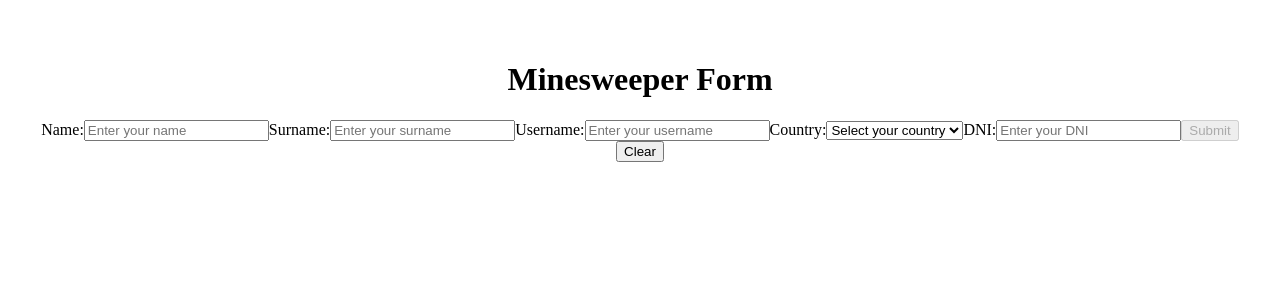
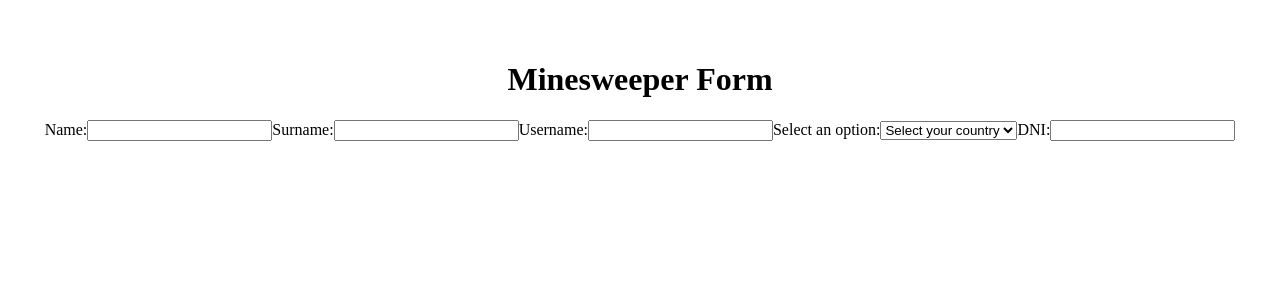
Before and after one commit to plum-bee/Forms, a React (Vite) app: page / in a window 1280 px wide. Shown: the top 300 px of the page. Built offline with nearby package versions, Linux system fonts and the light colour scheme.

Commit message:
WIP structure refactoring

```diff
--- a/src/App.css
+++ b/src/App.css
@@ -4,3 +4,10 @@
   padding: 2rem;
   text-align: center;
 }
+
+.valid {
+  border-color: green;
+}
+.invalid {
+  border-color: red;
+}
--- a/src/components/Form.jsx
+++ b/src/components/Form.jsx
@@ -11,83 +11,90 @@ import SelectField from './SelectField.jsx'
 import FormButton from './FormButton.jsx'
 
 function Form () {
-  const [name, setName] = useState()
-  const [surname, setSurname] = useState()
-  const [username, setUsername] = useState()
-  const [country, setCountry] = useState()
-  const [DNI, setDNI] = useState()
+  const [formData, setFormData] = useState({
+    name: '',
+    surname: '',
+    username: '',
+    country: '',
+    dni: ''
+  })
 
-  const availableCountries = ['Spain', 'Argentina']
+  const [selectedCountry, setSelectedCountry] = useState('placeholder')
+
+  const handleChange = event => {
+    const { field, value } = event.target
+    setFormData(prevFormData => ({ ...prevFormData, [field]: value }))
+  }
+
+  const handleDropdownChange = event => {
+    setSelectedCountry(event.target.value)
+  }
 
   const clearForm = () => {
-    setName('')
-    setSurname('')
-    setUsername('')
-    setCountry('')
-    setDNI('')
+    setFormData({
+      name: '',
+      surname: '',
+      username: '',
+      country: '',
+      dni: ''
+    })
   }
 
   return (
     <form>
       <h1 data-testid='formtitle'>Minesweeper Form</h1>
 
-      <TextField
-        label='Name'
-        value={name}
-        placeholder='Enter your name'
-        onChange={setName}
-        validator={isUppercase}
-        testid='name'
+      <label htmlFor='name'>Name:</label>
+      <input
+        type='text'
+        id='name'
+        name='name'
+        value={formData.name}
+        onChange={handleChange}
+        data-testid='name'
       />
 
-      <TextField
-        label='Surname'
-        value={surname}
-        placeholder='Enter your surname'
-        onChange={setSurname}
-        validator={isUppercase}
-        testid={'surname'}
+      <label htmlFor='surname'>Surname:</label>
+      <input
+        type='text'
+        id='surname'
+        name='surname'
+        value={formData.surname}
+        onChange={handleChange}
+        data-testid='surname'
       />
 
-      <TextField
-        label='Username'
-        value={username}
-        placeholder='Enter your username'
-        onChange={setUsername}
-        validator={value => isValidUsername(name, value)}
-        testid={'username'}
+      <label htmlFor='username'>Username:</label>
+      <input
+        type='text'
+        id='username'
+        name='username'
+        value={formData.username}
+        onChange={handleChange}
+        data-testid='username'
       />
 
-      <SelectField
-        label='Country'
-        value={country}
-        placeholder='Select your country'
-        onChange={setCountry}
-        options={[...availableCountries]}
-        testid={'country'}
-      />
+      <label>
+        Select an option:
+        <select
+          value={selectedCountry}
+          onChange={handleDropdownChange}
+          data-testid='country'
+        >
+          <option value='placeholder'>Select your country</option>
+          <option value='option2'>Spain</option>
+          <option value='option3'>Argentina</option>
+        </select>
+      </label>
 
-      <TextField
-        label='DNI'
-        value={DNI}
-        placeholder='Enter your DNI'
-        onChange={setDNI}
-        validator={value => isValidDNI(country, value)}
-        testid={'dni'}
-      />
-
-      <FormButton
-        buttonName='Submit'
-        onClick={() => alert('Form submitted!')}
-        isDisabled={true}
-        testid={'submit'}
-      />
-
-      <FormButton
-        buttonName='Clear'
-        onClick={() => clearForm()}
-        isDisabled={false}
-        testid={'clear'}
+      <label htmlFor='dni'>DNI:</label>
+      <input
+        type='text'
+        id='dni'
+        name='dni'
+        value={formData.dni}
+        onChange={handleChange}
+        data-testid='dni'
       />
     </form>
   )
--- a/src/components/TextField.jsx
+++ b/src/components/TextField.jsx
@@ -7,6 +7,7 @@ export default function TextField ({
   placeholder,
   onChange,
   validator,
+  isValid,
   testid
 }) {
   const [valid, setValid] = useState(false)
@@ -15,6 +16,7 @@ export default function TextField ({
     const value = input.target.value
     onChange(value)
     setValid(validator(value))
+    isValid(validator(value))
   }
 
   return (
```
Also changed, not shown: 1 other file (tests, documents, lock files or other folders).
